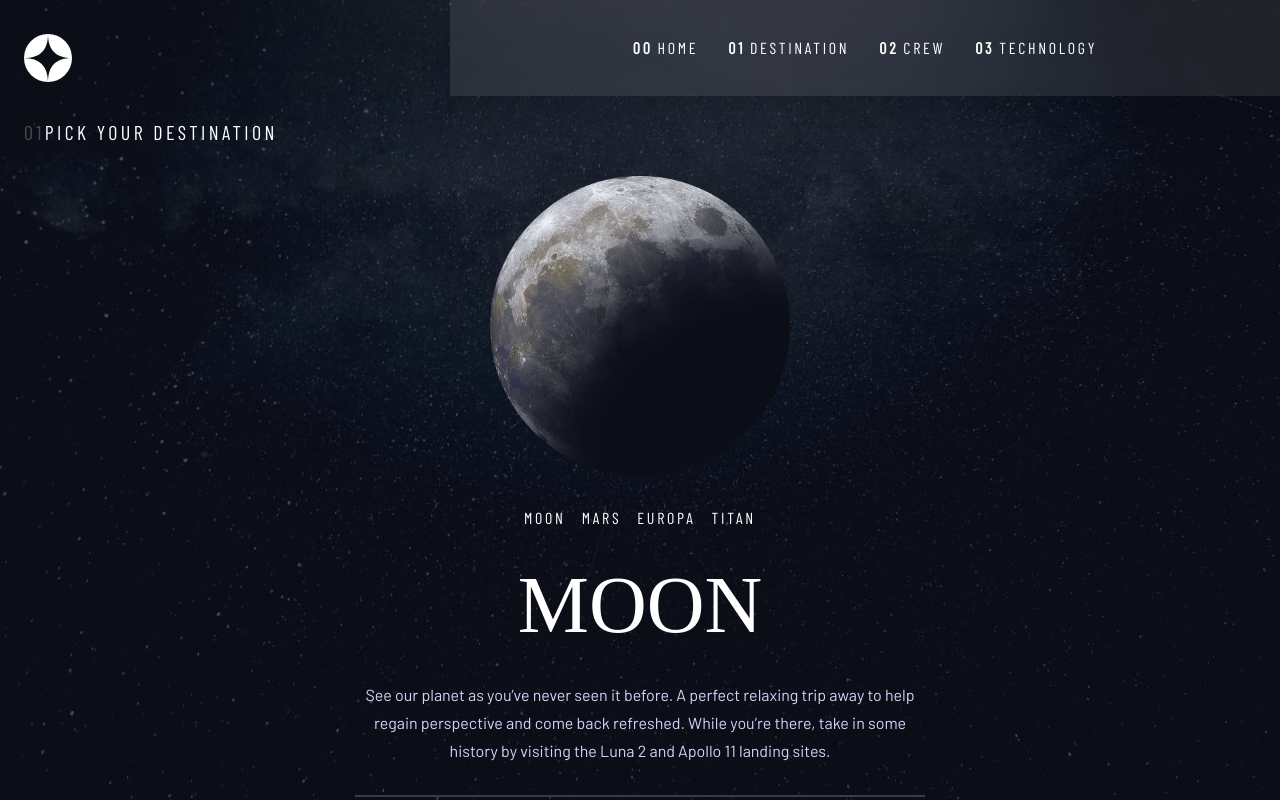
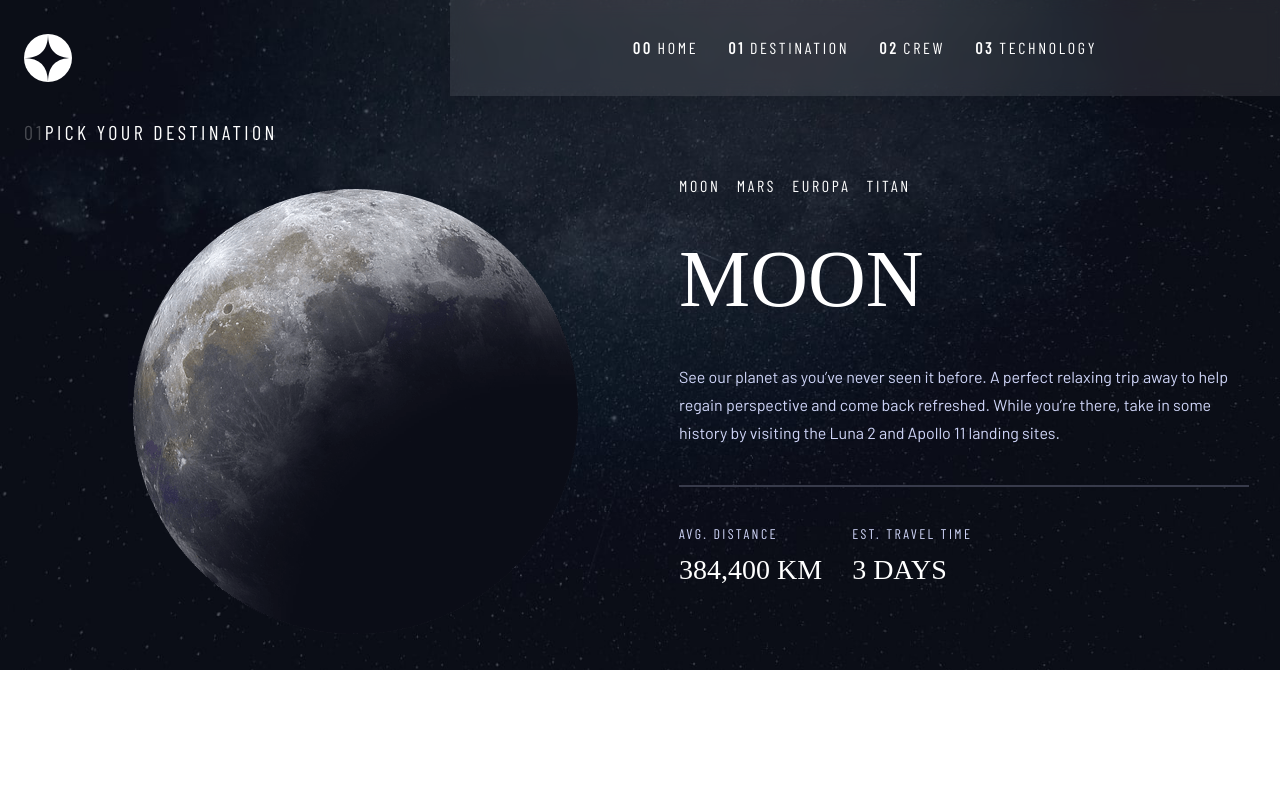
Before and after one commit to limasthays/space-tourism, a React (Create React App) app: page /destination in a window 1280 px wide. Shown: the top 800 px of the page. Built offline with nearby package versions, Linux system fonts and the light colour scheme; a web font is replaced by a local one.

Commit message:
feat: destination tablet page

```diff
--- a/src/components/DestinationBackground/style.js
+++ b/src/components/DestinationBackground/style.js
@@ -20,6 +20,11 @@ export const StyledDestinationBackground = styled.div`
 
     margin-top: 24px;
   }
+  .dest-content {
+    display: flex;
+    flex-direction: column;
+    align-items: center;
+  }
 
   @media (min-width: 300px) {
     background-image: url(${mobileBG});
@@ -31,5 +36,9 @@ export const StyledDestinationBackground = styled.div`
 
   @media (min-width: 1000px) {
     background-image: url(${desktopBG});
+
+    .dest-content {
+      flex-direction: row;
+    }
   }
 `;
--- a/src/components/DestinationButtons/style.js
+++ b/src/components/DestinationButtons/style.js
@@ -3,6 +3,7 @@ import styled from "styled-components";
 export const StyledDestButtons = styled.div`
   display: flex;
   gap: 16px;
+  justify-content: center;
   button {
     font-family: "Barlow Condensed", serif;
     font-style: normal;
--- a/src/components/DestinationContent/index.jsx
+++ b/src/components/DestinationContent/index.jsx
@@ -2,6 +2,7 @@ import { StyledDestinationContent } from "./style";
 import data from "../../Data/data.json";
 import { useContext } from "react";
 import { PageContext } from "../contexts/PageContext";
+import { DestinationButtons } from "../DestinationButtons";
 
 const destinationData = data.destinations;
 
@@ -12,6 +13,7 @@ export const DestinationContent = () => {
 
   return (
     <StyledDestinationContent>
+      <DestinationButtons />
       {filtered.map((item) => (
         <div className="destination-content">
           <h1>{item.name}</h1>
--- a/src/components/DestinationContent/style.js
+++ b/src/components/DestinationContent/style.js
@@ -7,16 +7,11 @@ export const StyledDestinationContent = styled.div`
 
   margin-bottom: 60px;
 
-  .destination-content {
+  .destination-content,
+  .destination-info {
     display: flex;
     flex-direction: column;
     gap: 30px;
-  }
-
-  .destination-info {
-    display: flex;
-    flex-direction: column;
-    gap: 32px;
   }
 
   h1 {
@@ -91,4 +86,34 @@ export const StyledDestinationContent = styled.div`
       align-self: center;
     }
   }
+
+  @media (min-width: 1000px) {
+    align-items: flex-start;
+    gap: 38px;
+
+    margin-left: 10%;
+    h1 {
+      text-align: start;
+    }
+    p {
+      text-align: start;
+    }
+
+    .destination-info {
+      align-self: flex-start;
+
+      div {
+        span {
+          text-align: left;
+        }
+        h4 {
+          text-align: left;
+        }
+      }
+    }
+
+    .destination-content {
+      row-gap: 38px;
+    }
+  }
 `;
--- a/src/components/DestinationPic/style.js
+++ b/src/components/DestinationPic/style.js
@@ -7,4 +7,8 @@ export const StyledDestImage = styled.img`
   @media (min-width: 768px) {
     width: 300px;
   }
+
+  @media (min-width: 1000px) {
+    width: auto;
+  }
 `;
--- a/src/components/HomeBackground/style.js
+++ b/src/components/HomeBackground/style.js
@@ -38,6 +38,7 @@ export const StyledHomeBackground = styled.div`
       @media (min-width: ${breakpoint.break}px) {
         background-image: url(${breakpoint.background});
         width: 100%;
+        height: 100vh;
       }
     `
   )}
--- a/src/components/IntroContent/style.js
+++ b/src/components/IntroContent/style.js
@@ -98,7 +98,8 @@ export const StyledIntroContent = styled.div`
   }
   @media (min-width: 1000px) {
     flex-direction: row;
-    column-gap: 500px;
+    margin: 0% 5% 0% 5%;
+    gap: 30%;
 
     .lateral {
       width: 444px;
@@ -126,5 +127,17 @@ export const StyledIntroContent = styled.div`
         line-height: 32px;
       }
     }
+
+    .circle {
+      width: 20vw;
+      height: 20vw;
+      border-radius: 20vw;
+
+      p {
+        font-size: 32px;
+        line-height: 37px;
+        letter-spacing: 2px;
+      }
+    }
   }
 `;
--- a/src/pages/Destination/index.jsx
+++ b/src/pages/Destination/index.jsx
@@ -17,9 +17,10 @@ export function Destination() {
       <Header />
       <div className="destination-container">
         <FirstLine />
-        <DestinationImage />
-        <DestinationButtons />
-        <DestinationContent />
+        <div className="dest-content">
+          <DestinationImage />
+          <DestinationContent />
+        </div>
       </div>
     </DestinationBackground>
   );
```
